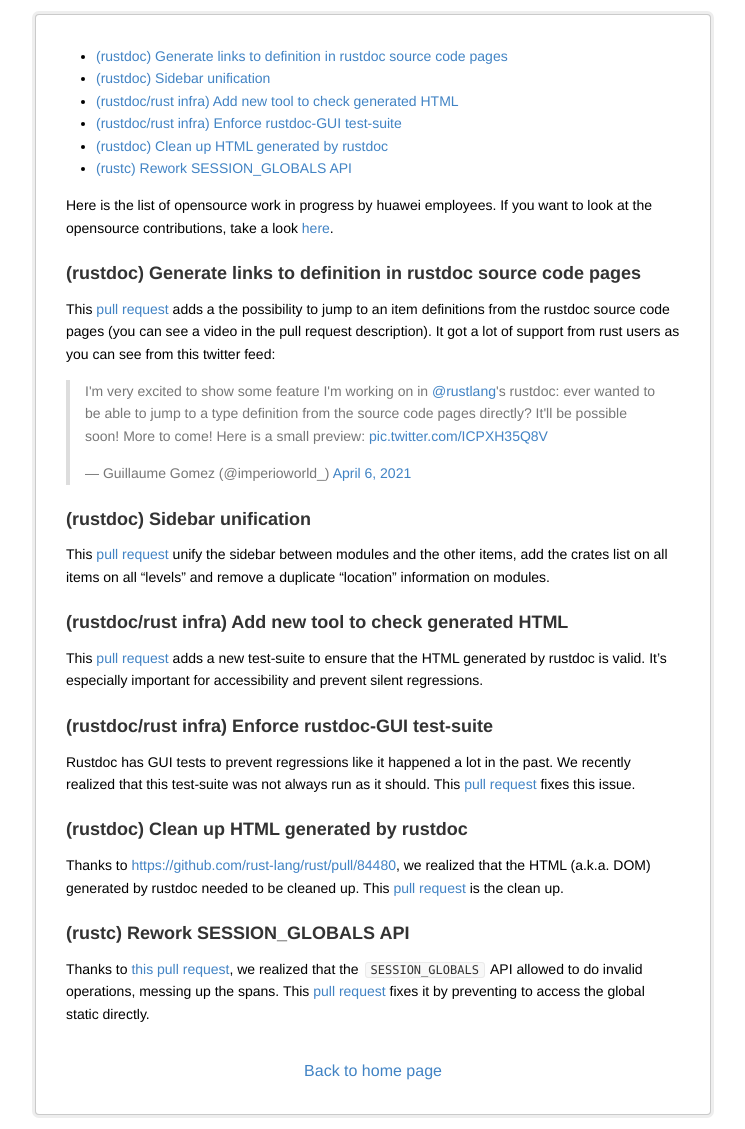
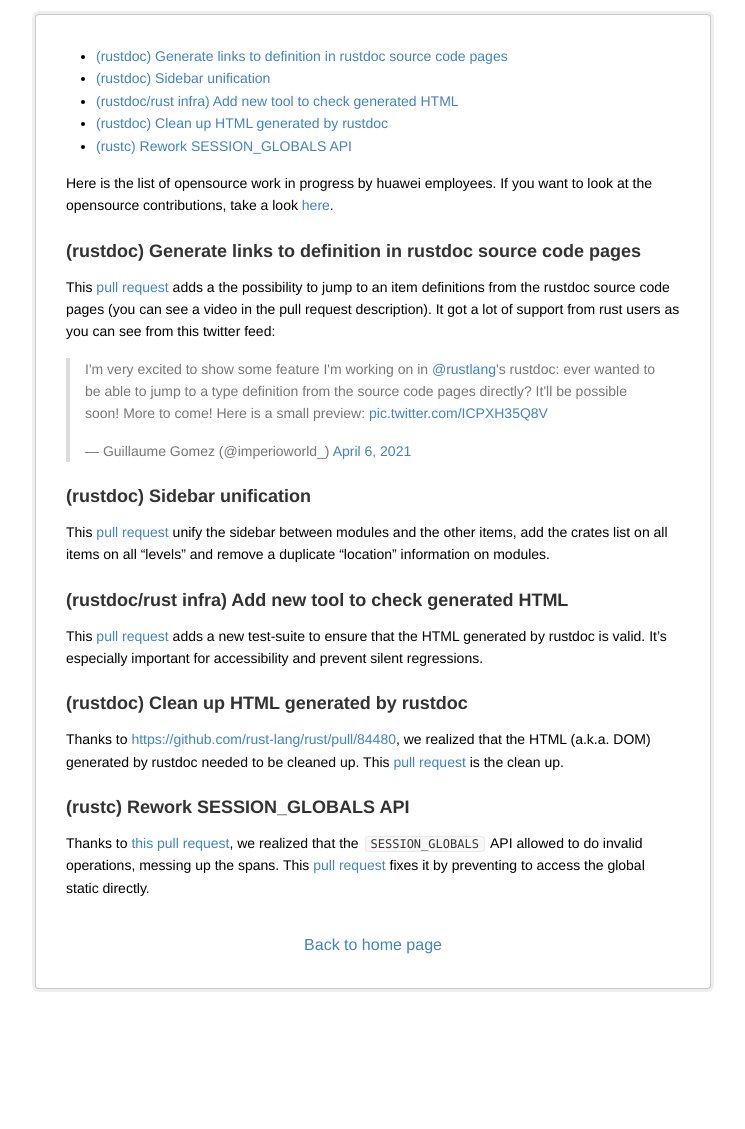
Before and after one commit to yijunyu/trusted-programming.github.io, a Jekyll site: the page built from articles/work-in-progress.md, in a window 1280 px wide. Shown: the whole page, without its empty margins (267-1012 px from the left). Built offline with Jekyll 4.4.1, drawn with Linux system fonts in a browser that asks for light colours; comment, search, counter and statistics services are not loaded; after the commit the page ends 1003 px from its top, so only the background shows below that.

Commit message:
Move rustdoc infra PR from WIP

```diff
--- a/articles/work-in-progress.md
+++ b/articles/work-in-progress.md
@@ -24,10 +24,6 @@
 
 This [pull request](https://github.com/rust-lang/rust/pull/84480) adds a new test-suite to ensure that the HTML generated by rustdoc is valid. It's especially important for accessibility and prevent silent regressions.
 
-### (rustdoc/rust infra) Enforce rustdoc-GUI test-suite
-
-Rustdoc has GUI tests to prevent regressions like it happened a lot in the past. We recently realized that this test-suite was not always run as it should. This [pull request](https://github.com/rust-lang/rust/pull/84586) fixes this issue.
-
 ### (rustdoc) Clean up HTML generated by rustdoc
 
 Thanks to <https://github.com/rust-lang/rust/pull/84480>, we realized that the HTML (a.k.a. DOM) generated by rustdoc needed to be cleaned up. This [pull request](https://github.com/rust-lang/rust/pull/84703) is the clean up.
```
Also changed, not shown: articles/opensource-contributions.md (+4 -0 lines).
